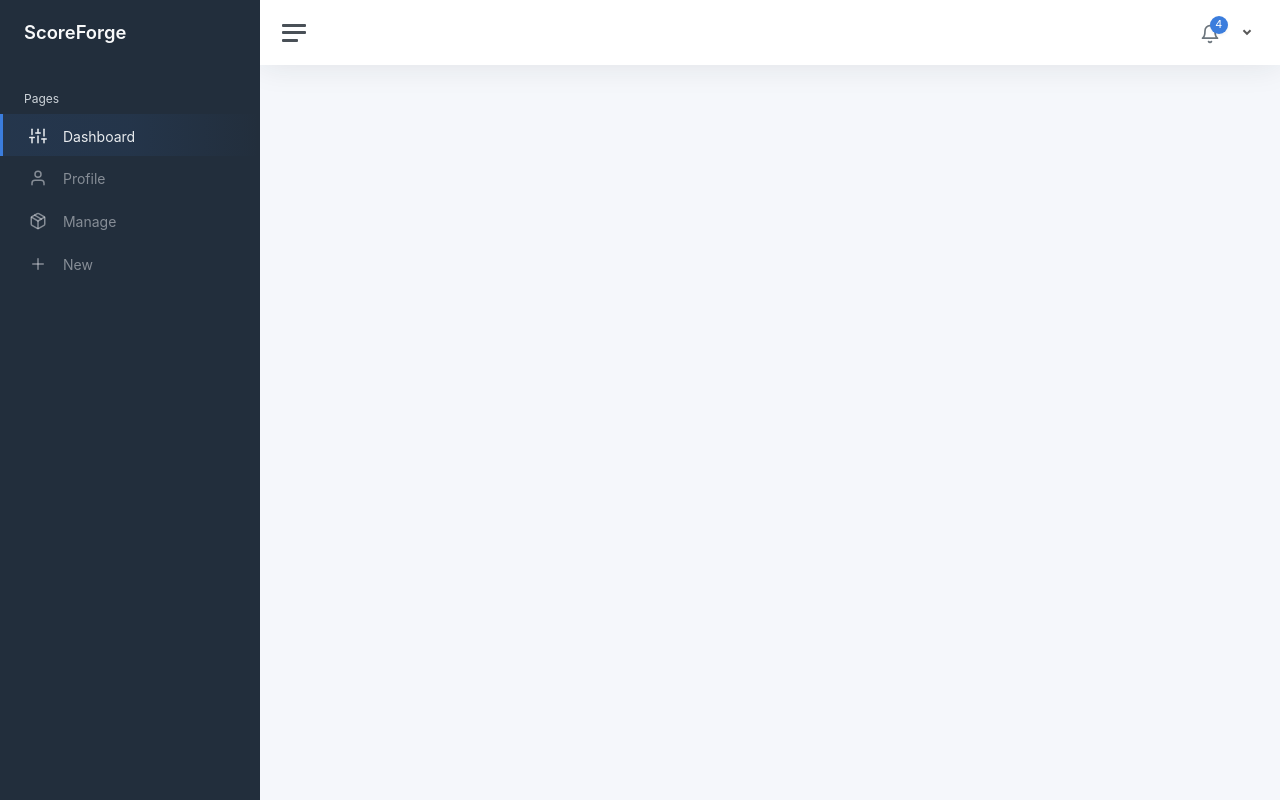
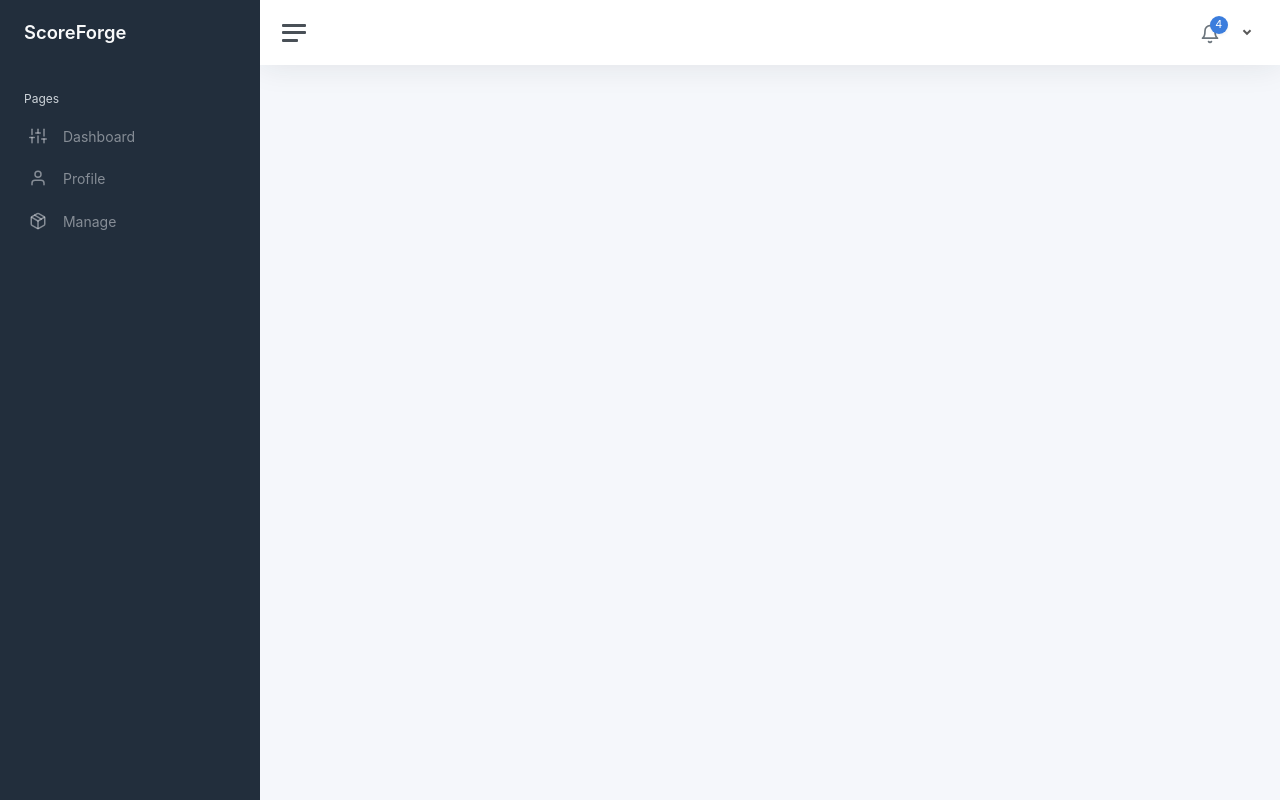
Before and after one commit to AVEX41/ScoreForge, a Django app: template Tracker/templates/Tracker/layout.html in a window 1280 px wide. Run offline with Django 4.2, Linux system fonts and the light colour scheme; the template is opened without the code that fills it, so the values that code supplies are empty; some libraries are stand-ins or nearby versions.

Commit message:
shows correct new page

```diff
--- a/Tracker/static/Tracker/manage.js
+++ b/Tracker/static/Tracker/manage.js
@@ -1,12 +1,19 @@
 document.addEventListener("DOMContentLoaded", function () {
+    // eventlistener to get data
     document.getElementById("manage-side-button").addEventListener("click", getManageData);
-});
+
 
     function getManageData() {
         const fetchManageData = async () => {
             try {
                 const response = await fetch('/data/manage');
                 const data = await response.json();
+
+
+                // add event listener to new button
+                document.getElementById("manage-new-button").addEventListener("click", function () {
+                    showNew(data, false);
+                });
 
                 // Create table, and removing event listeners
                 let old_table = document.getElementById("manage-table-content");
@@ -42,6 +49,8 @@
                     btn.id = "manage-edit-btn-" + competition_type.id;
                     edit_cell.appendChild(btn);
 
+                    // add Event Listener to edit button
+
 
                 });
 
@@ -51,3 +60,4 @@
         }
         fetchManageData();
     }
+});
--- a/Tracker/static/Tracker/new.js
+++ b/Tracker/static/Tracker/new.js
@@ -35,3 +35,6 @@
     }
 
 });
+function showNew(data, edit) {
+    showPage("new");
+}
--- a/Tracker/static/Tracker/pages.js
+++ b/Tracker/static/Tracker/pages.js
@@ -4,8 +4,6 @@
     document.getElementById("dashboard-side-button").addEventListener("click", function () {showPage("dashboard");});
     document.getElementById("manage-side-button").addEventListener("click", function () {showPage("manage");});
     document.getElementById("profile-side-button").addEventListener("click", function () {showPage("profile");});
-    document.getElementById("new-side-button").addEventListener("click", function () {showPage("new");});
-    document.getElementById("manage-new-button").addEventListener("click", function () {showPage("new");});
 
     showPage("dashboard");
 });
--- a/Tracker/templates/Tracker/layout.html
+++ b/Tracker/templates/Tracker/layout.html
@@ -48,13 +48,6 @@
 							<a class="sidebar-link">
 								<i class="align-middle" data-feather="package"></i>
 								<span class="align-middle">Manage</span>
-							</a>
-						</li>
-
-						<li class="sidebar-item" id="new-side-button">
-							<a class="sidebar-link">
-								<i class="align-middle" data-feather="plus"></i>
-								<span class="align-middle">New</span>
 							</a>
 						</li>
 					</ul>
```
Also changed, not shown: Tracker/static/Tracker/comp-view.js (+4 -13 lines). Lines whose indentation alone changed are shown as unchanged.
